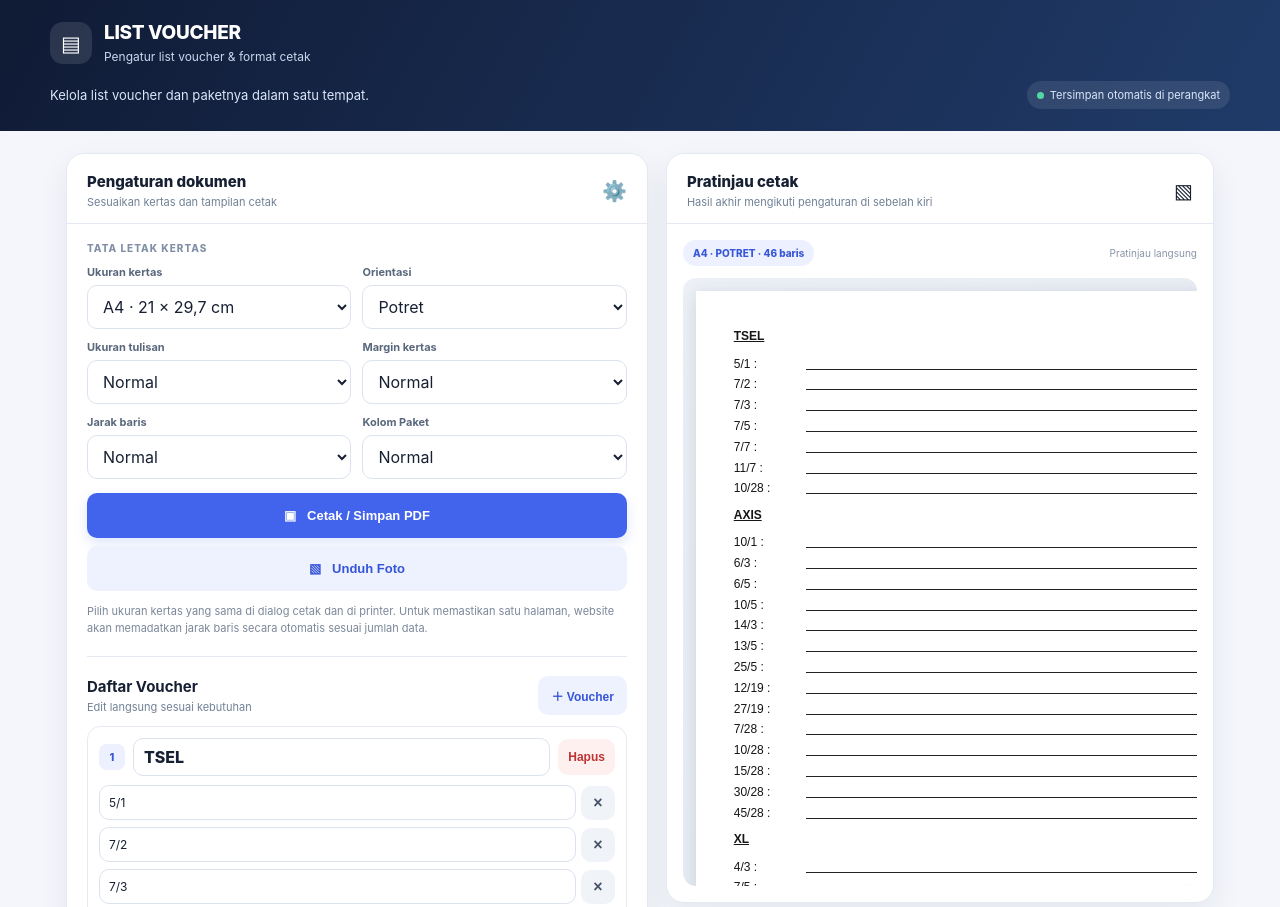
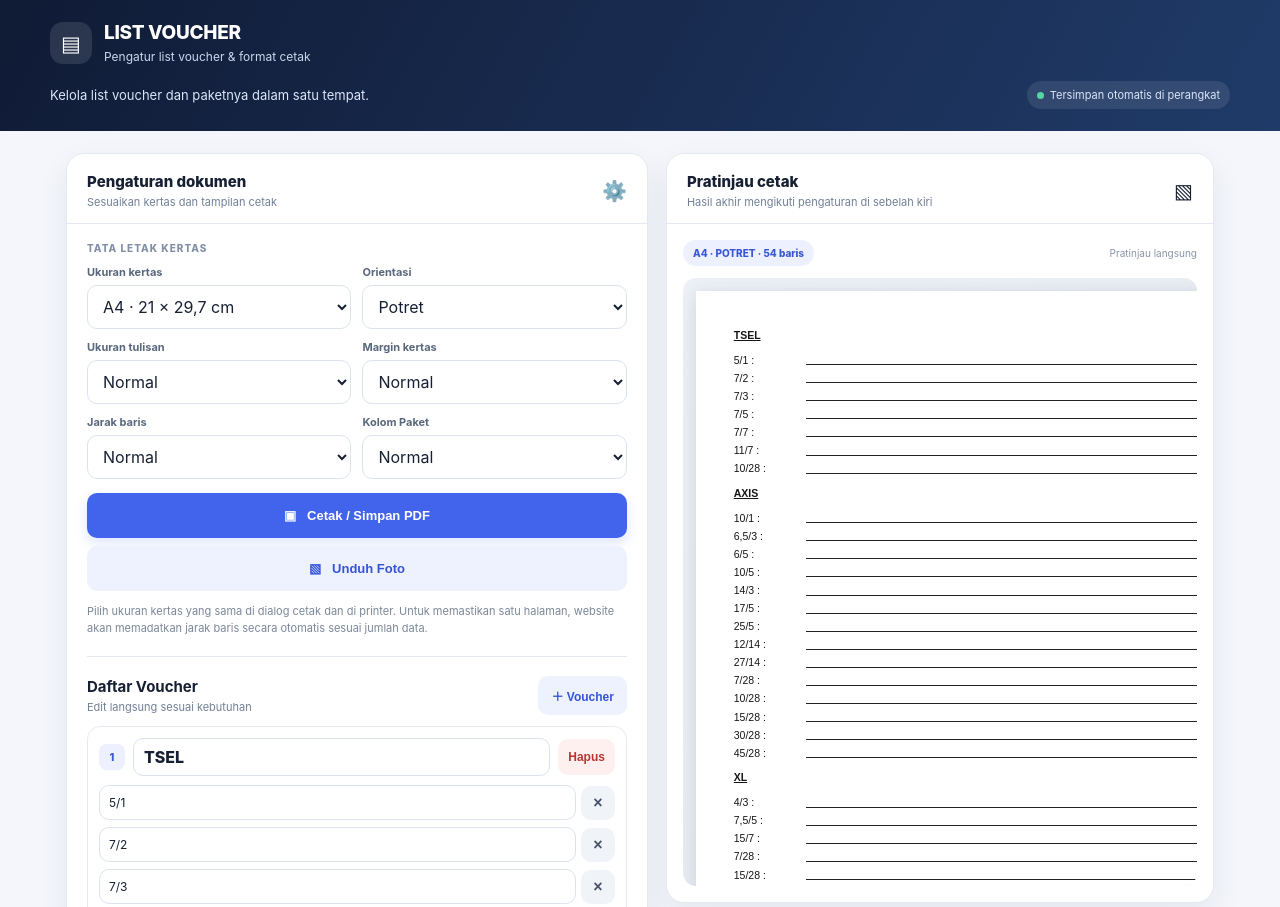
Before and after one commit to Franky404/listvc, a plain HTML site: page index.html in a window 1280 px wide. Shown: the top 907 px of the page. Drawn offline with nearby package versions, Linux system fonts and the light colour scheme.

Commit message:
Update index.html

```diff
--- a/index.html
+++ b/index.html
@@ -110,9 +110,10 @@ async function downloadPaperImage(){
 }
 const starter=[
  {name:"TSEL",dates:["5/1","7/2","7/3","7/5","7/7","11/7","10/28"]},
- {name:"AXIS",dates:["10/1","6/3","6/5","10/5","14/3","13/5","25/5","12/19","27/19","7/28","10/28","15/28","30/28","45/28"]},
- {name:"XL",dates:["4/3","7/5","15/7","7/28","15/28","28/28"]},
- {name:"TRI",dates:["6/2","6/5","10/5","13/7","7/28","16/28"]},
+ {name:"AXIS",dates:["10/1","6,5/3","6/5","10/5","14/3","17/5","25/5","12/14","27/14","7/28","10/28","15/28","30/28","45/28"]},
+ {name:"XL",dates:["4/3","7,5/5","15/7","7/28","15/28","28/28"]},
+ {name:"IM3",dates:["6/2","6/5","10/5","13/7","7/28","16/28"]},
+ {name:"TRI",dates:["10/1","11/3","10/5","12/5","15/7","8/28","16/28"]},
  {name:"SM",dates:["6/3","6/7"]},
  {name:"B.YU",dates:["12/2","8/3","10/5","10/7","9/14"]}
 ];
```
